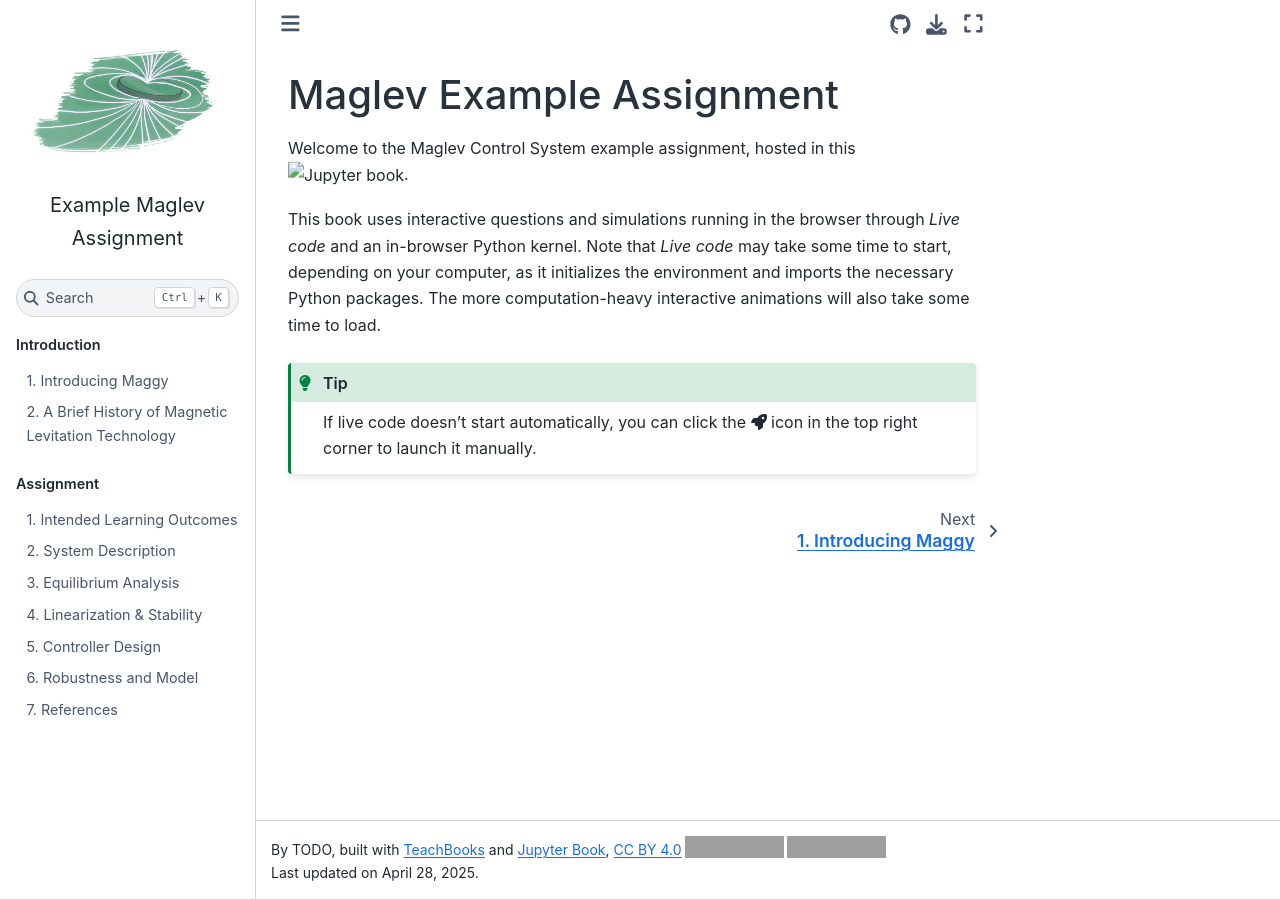
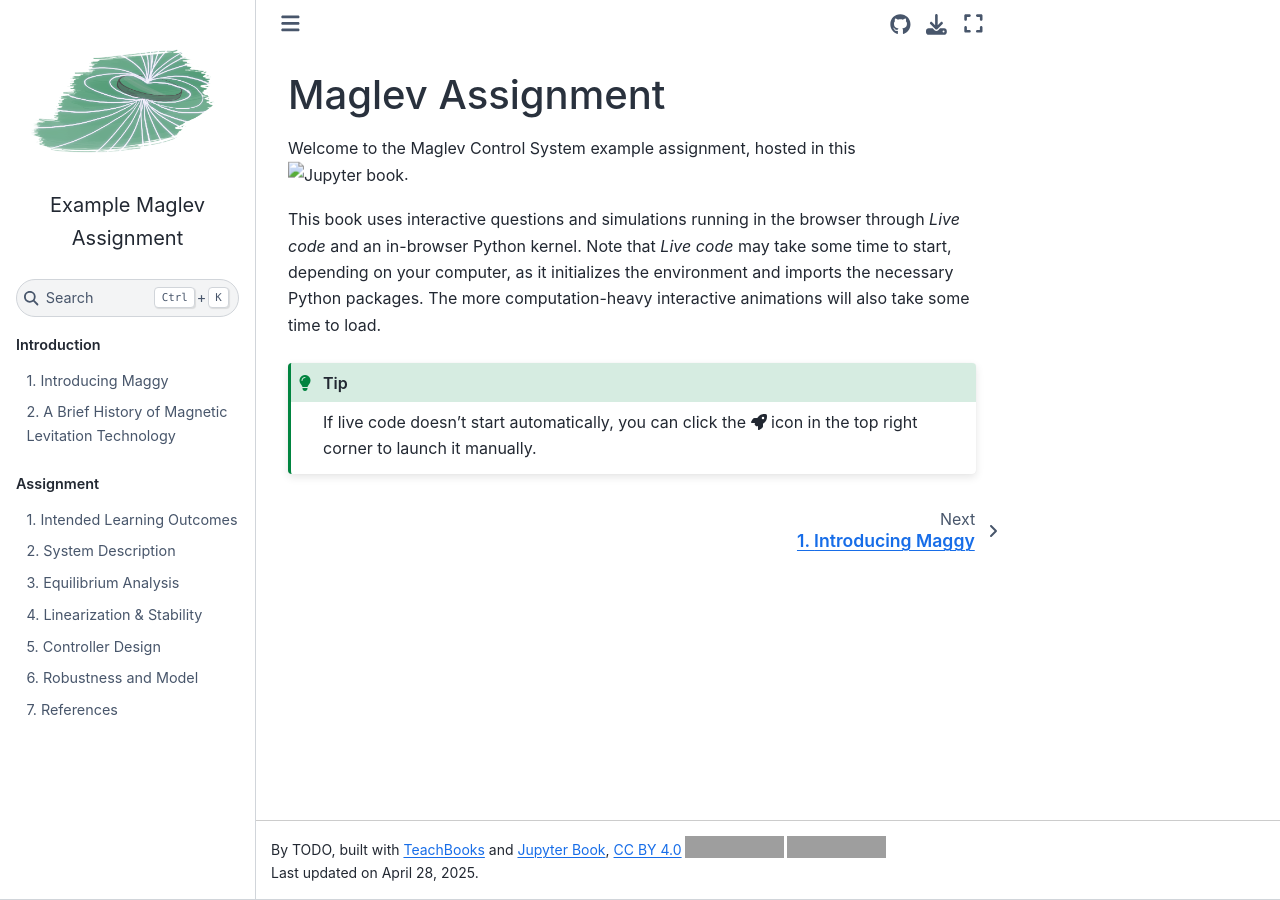
Before and after one commit to ForceoftheCyber/CyberBook, a Jupyter Book: the page built from book/intro.md, in a window 1280 px wide. Built offline with Jupyter Book 1.0.4 settings and Sphinx 7.4.7 and the Sphinx Book theme 1.1.4, drawn with Linux system fonts in a browser that asks for light colours; a script that is not in the unit is left out; comment, search, counter and statistics services are not loaded; grey boxes are pictures that could not be loaded.

Commit message:
chore: remove "example"

```diff
--- a/book/intro.md
+++ b/book/intro.md
@@ -1,4 +1,4 @@
-# Maglev Example Assignment
+# Maglev Assignment
 
 Welcome to the Maglev Control System example assignment, hosted in this <img style="display:inline-block; height:1.5em; width:auto; transform:translate(0, -0.15em)" src="figures/logo-wide.svg" alt="Jupyter book">.
 
```
Also changed, not shown: README.md (+1 -1 lines).
